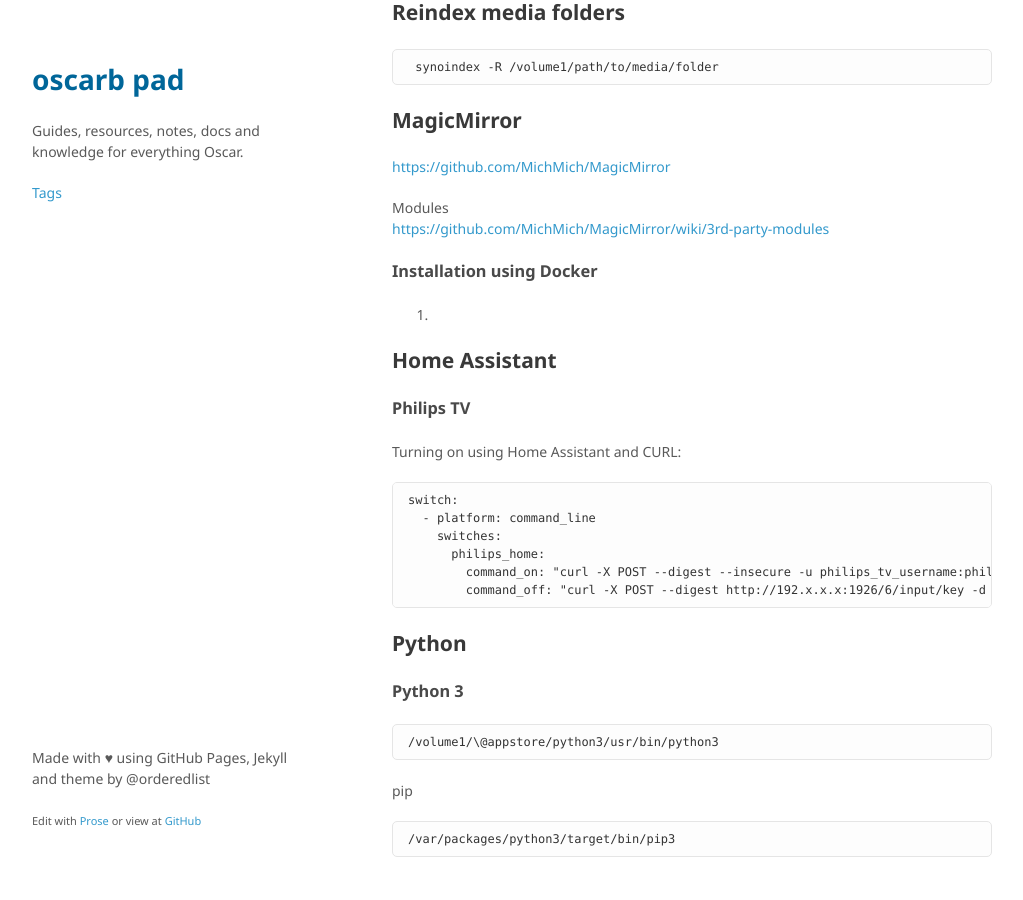
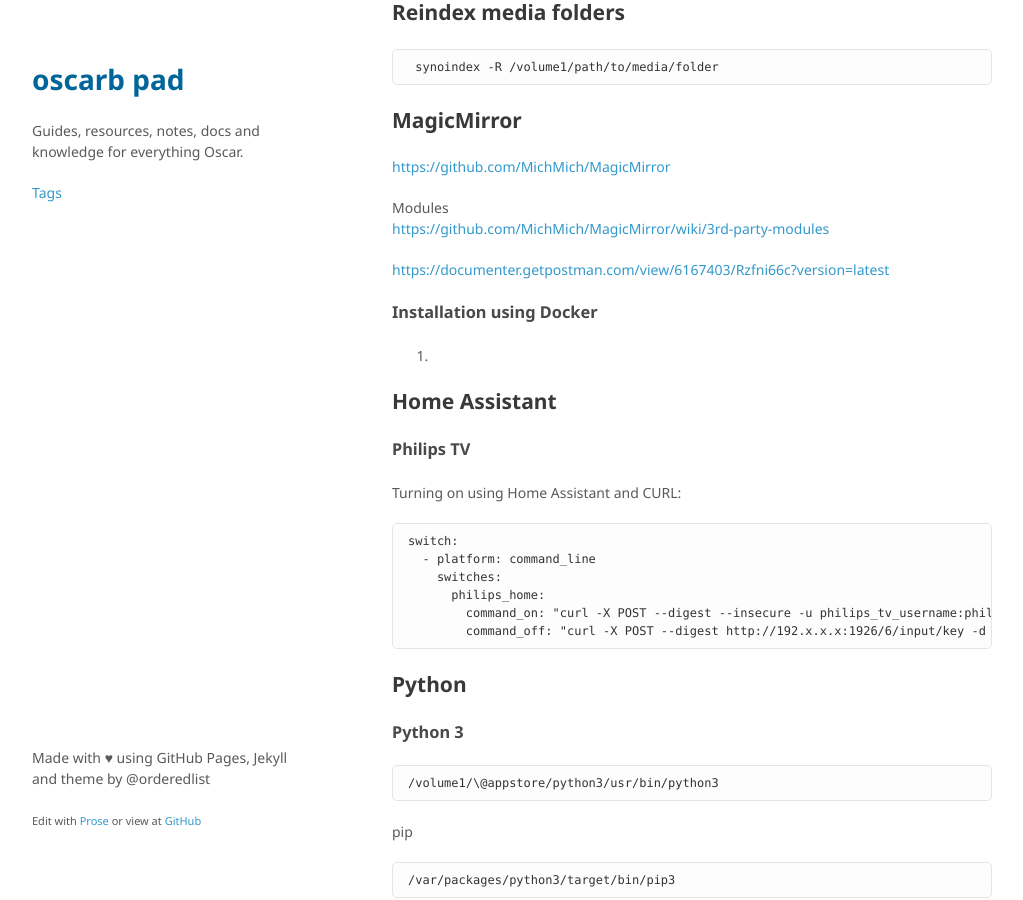
Before and after one commit to oscarb/pad, a Jekyll site: the page built from _docs/ds713.md, in a window 1280 px wide and 900 px high, scrolled down 4351 px. Shown: the whole window, without its empty margins (128-1151 px from the left). Built offline with Jekyll 4.4.1, drawn with Linux system fonts in a browser that asks for light colours; some web fonts are replaced; part of the change alters nothing that is shown.

Commit message:
Update ds713.md

```diff
--- a/_docs/ds713.md
+++ b/_docs/ds713.md
@@ -184,6 +184,8 @@ https://github.com/MichMich/MagicMirror
 Modules
 https://github.com/MichMich/MagicMirror/wiki/3rd-party-modules
 
+https://documenter.getpostman.com/view/6167403/Rzfni66c?version=latest
+
 ### Installation using Docker
 
 1.
```
